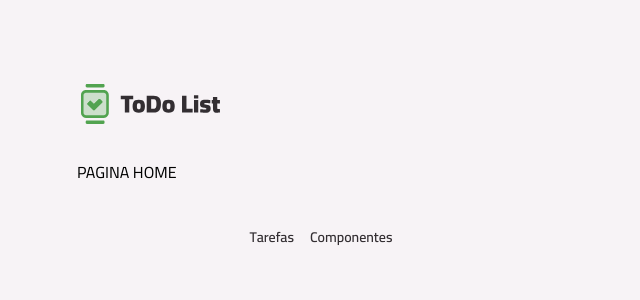
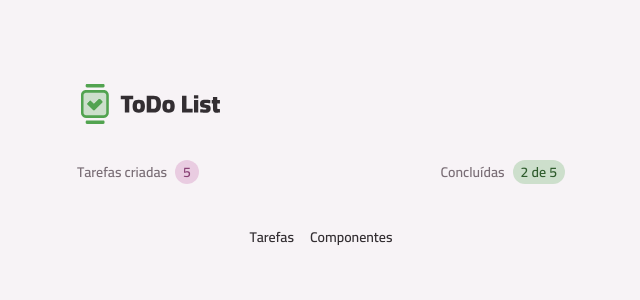
Before and after one commit to jeadamek/todo-list, a React (Vite) app: page / in a window 1280 px wide. Shown: the top 300 px of the page, without its empty margins (319-959 px from the left). Built offline with nearby package versions, Linux system fonts and the light colour scheme.

Commit message:
task summary component

```diff
--- a/src/components/badge.tsx
+++ b/src/components/badge.tsx
@@ -8,7 +8,7 @@
     variant: {
       none: "",
       primary: "bg-green-light",
-      secondary: "border-r-pink-light",
+      secondary: "bg-pink-light",
     },
     size: {
       sm: "py-0.5 px-2",
--- /dev/null
+++ b/src/core-components/tasks-summary.tsx
@@ -0,0 +1,17 @@
+import Badge from "../components/badge";
+import Text from "../components/text";
+
+export default function TasksSummary() {
+  return (
+    <>
+      <div className="flex items-center gap-2">
+        <Text variant="body-sm-bold" className="text-gray-300!">Tarefas criadas</Text>
+        <Badge variant="secondary">5</Badge>
+      </div>
+      <div className="flex items-center gap-2">
+        <Text variant="body-sm-bold" className="text-gray-300!">Concluídas</Text>
+        <Badge variant="primary">2 de 5</Badge>
+      </div>
+    </>
+  )
+}
--- a/src/pages/page-home.tsx
+++ b/src/pages/page-home.tsx
@@ -1,5 +1,10 @@
 import Container from "../components/container";
+import TasksSummary from "../core-components/tasks-summary";
 
 export default function PageHome() {
-  return <Container>PAGINA HOME</Container>
+  return <Container as="article" className="space-y-3">
+    <header className="flex items-center justify-between">
+      <TasksSummary />
+    </header>
+  </Container>
 }
```
